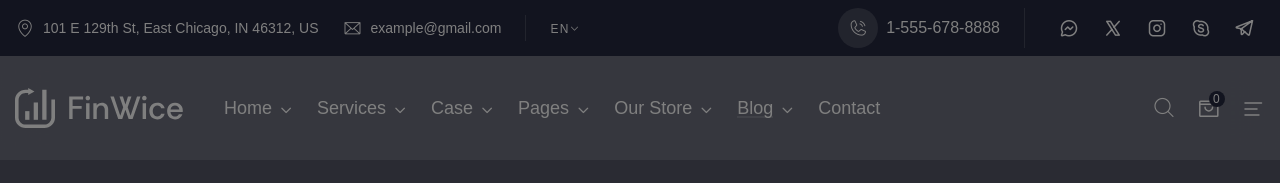
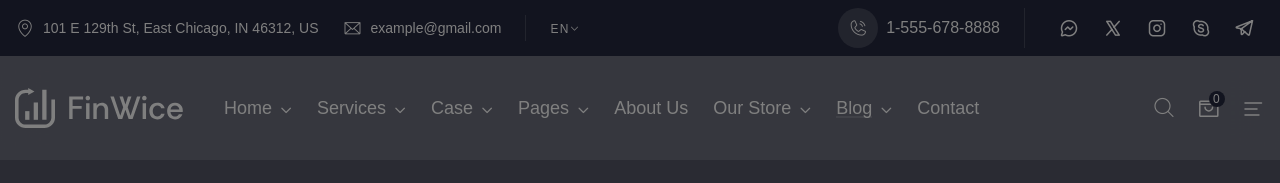
Before and after one commit to hasan-tfaily/shebli-family-, a Next.js app: page /blog-left-sidebar in a window 1280 px wide. Shown: the top 183 px of the page. Built offline with nearby package versions, Linux system fonts and the light colour scheme; a web font is replaced by a local one.

Commit message:
about page

```diff
--- a/components/headers/Nav.tsx
+++ b/components/headers/Nav.tsx
@@ -1,4 +1,3 @@
-"use client";
 import Link from "next/link";
 import Image from "next/image";
 import React from "react";
@@ -15,11 +14,11 @@ import { MenuLink } from "@/types/menuLink";
 
 export default function Nav() {
   const pathname = usePathname();
+
   const isMenuActive = (link: MenuLink) => {
     const currentPath = pathname?.split("/")[1];
     const hrefPath = link.href?.split("/")[1];
     const onePagePath = link.onePage?.split("/")[1];
-
     return hrefPath === currentPath || onePagePath === currentPath;
   };
 
@@ -73,14 +72,13 @@ export default function Nav() {
           </ul>
         </div>
       </li>
+
       <li
         className={`menu-item menu-item-has-children position-relative   ${
           isMenuParentActive(serviceLinks) ? "current-menu-item" : ""
         } `}
       >
-        <a href="#" className="item-link">
-          Services
-        </a>
+        <a href="#" className="item-link">Services</a>
         <ul className="sub-menu">
           {serviceLinks.map((item, index) => (
             <li
@@ -96,14 +94,13 @@ export default function Nav() {
           ))}
         </ul>
       </li>
+
       <li
         className={`menu-item menu-item-has-children position-relative   ${
           isMenuParentActive(caseStudyLinks) ? "current-menu-item" : ""
         } `}
       >
-        <a href="#" className="item-link">
-          Case
-        </a>
+        <a href="#" className="item-link">Case</a>
         <ul className="sub-menu">
           {caseStudyLinks.map((item, index) => (
             <li
@@ -119,14 +116,13 @@ export default function Nav() {
           ))}
         </ul>
       </li>
+
       <li
         className={`menu-item menu-item-has-children position-relative   ${
           isMenuParentActive(aboutLinks) ? "current-menu-item" : ""
         } `}
       >
-        <a href="#" className="item-link">
-          Pages
-        </a>
+        <a href="#" className="item-link">Pages</a>
         <ul className="sub-menu">
           {aboutLinks.map((item, index) => (
             <li
@@ -142,14 +138,25 @@ export default function Nav() {
           ))}
         </ul>
       </li>
+
+
+      <li
+        className={`menu-item ${
+          isMenuActive({ href: "/about-us" } as MenuLink) ? "current-menu-item" : ""
+        } `}
+      >
+        <Link href="/about-us" className="item-link">
+          About Us
+        </Link>
+      </li>
+
+
       <li
         className={`menu-item menu-item-has-children position-relative   ${
           isMenuParentActive(productLinks) ? "current-menu-item" : ""
         } `}
       >
-        <a href="#" className="item-link">
-          Our Store
-        </a>
+        <a href="#" className="item-link">Our Store</a>
         <ul className="sub-menu">
           {productLinks.map((item, index) => (
             <li
@@ -165,14 +172,13 @@ export default function Nav() {
           ))}
         </ul>
       </li>
+
       <li
         className={`menu-item menu-item-has-children position-relative   ${
           isMenuParentActive(blogLinks) ? "current-menu-item" : ""
         } `}
       >
-        <a href="#" className="item-link">
-          Blog{" "}
-        </a>
+        <a href="#" className="item-link">Blog </a>
         <ul className="sub-menu">
           {blogLinks.map((item, index) => (
             <li
@@ -188,12 +194,13 @@ export default function Nav() {
           ))}
         </ul>
       </li>
+
       <li
-        className={`menu-item   ${
-          isMenuActive({ href: "/contact-us" }) ? "current-menu-item" : ""
+        className={`menu-item ${
+          isMenuActive({ href: "/contact-us" } as MenuLink) ? "current-menu-item" : ""
         } `}
       >
-        <Link href={`/contact-us`} className={`item-link `}>
+        <Link href="/contact-us" className={`item-link `}>
           Contact
         </Link>
       </li>
```
